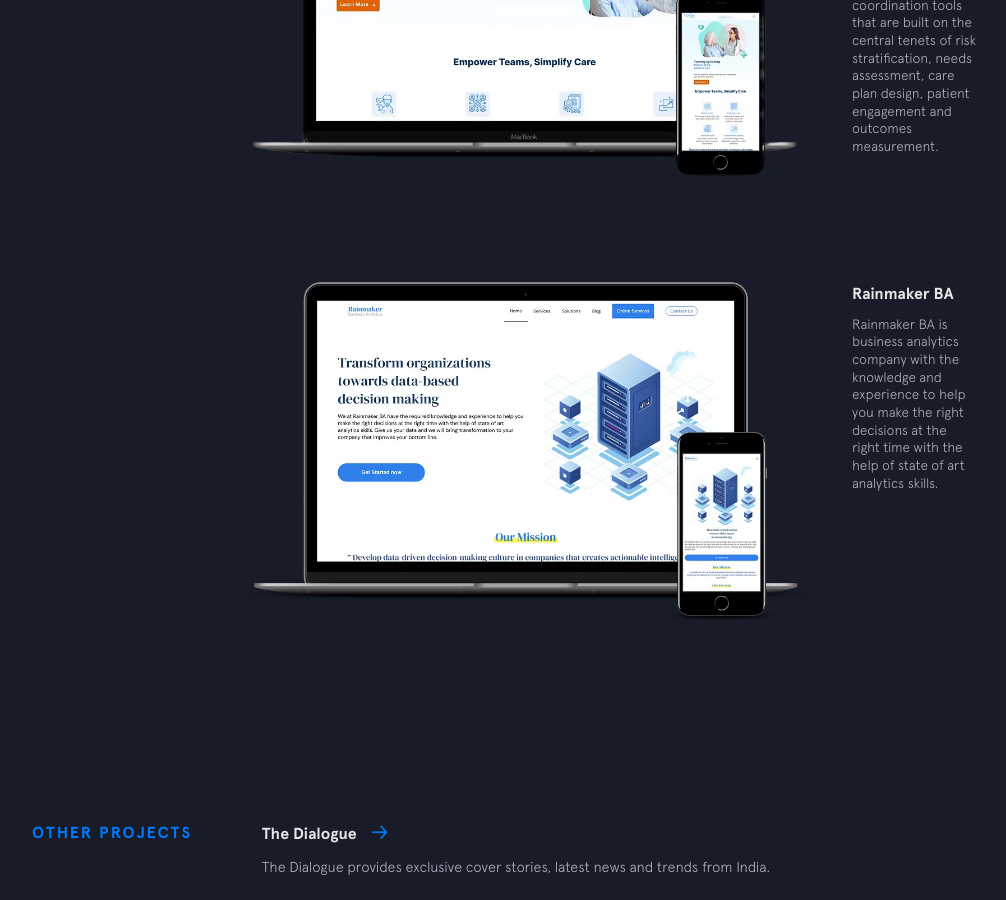
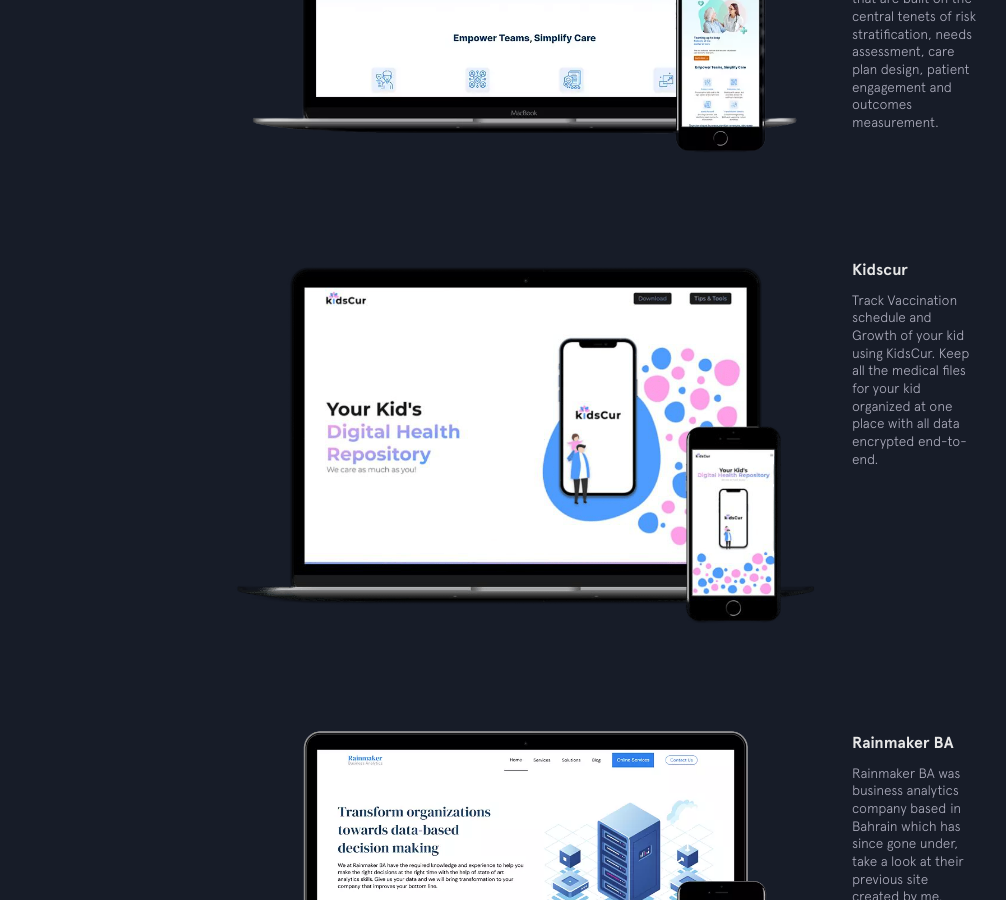
Before and after one commit to adarshsingh87/adarshsingh87.github.io, a Jekyll site: the page built from index.html, in a window 1280 px wide and 900 px high, scrolled down 4130 px. Shown: the whole window, without its empty margins (188-1194 px from the left). Built offline with Jekyll 4.4.1, drawn with Linux system fonts in a browser that asks for light colours; some of the changed text lies outside the part shown.

Commit message:
added kidscur

```diff
--- a/_includes/background.html
+++ b/_includes/background.html
@@ -14,8 +14,7 @@
     </p>
 
     <p>
-      <strong>If I'm not coding in front of a computer screen</strong>, I'm probably gaming,
-      listening to podcasts or learning something new.
+      <strong>If I'm not coding</strong>, I'm probably gaming or learning something new.
     </p>
 
     {% include employment-status.html %}
--- a/_includes/employment-status.html
+++ b/_includes/employment-status.html
@@ -3,5 +3,5 @@
     <div class="status__light__ring"></div>
     <div class="status__light__led"></div>
   </div>
-  <div class="status__message">Currently seeking part-time opportunities!</div>
+  <div class="status__message">Currently seeking full-time opportunities!</div>
 </a>
--- a/_includes/featured-projects.html
+++ b/_includes/featured-projects.html
@@ -93,16 +93,29 @@
 
     <div class="project interventions">
       <figure class="project__pic">
-        <a rel="noreferrer" href="https://rainmakerba.com/" target="_blank">
+        <a rel="noreferrer" href="https://kidscur.com/" target="_blank">
+          <img src="{{site.baseurl}}/img/featured/kidscur/kidscur.webp" alt="Rainmaker website">
+        </a>
+      </figure>
+      <figcaption class="project__caption">
+        <div class="project__name">
+          <a rel="noreferrer" href="https://kidscur.com/" target="_blank">Kidscur</a>
+        </div>
+        <p>Track Vaccination schedule and Growth of your kid using KidsCur. Keep all the medical files for your kid organized at
+        one place with all data encrypted end-to-end.</p>
+      </figcaption>
+    </div>
+    <div class="project interventions">
+      <figure class="project__pic">
+        <a rel="noreferrer" href="https://adarshsingh87.github.io/rainmaker/" target="_blank">
           <img src="{{site.baseurl}}/img/featured/rainmakerba/rainmakerba.webp" alt="Rainmaker website">
         </a>
       </figure>
       <figcaption class="project__caption">
         <div class="project__name">
-          <a rel="noreferrer" href="https://rainmakerba.com/" target="_blank">Rainmaker BA</a>
+          <a rel="noreferrer" href="https://adarshsingh87.github.io/rainmaker/" target="_blank">Rainmaker BA</a>
         </div>
-        <p>Rainmaker BA is business analytics company with the knowledge and experience to help you make the right decisions at the right time with the
-        help of state of art analytics skills.</p>
+        <p>Rainmaker BA was business analytics company based in Bahrain which has since gone under, take a look at their previous site created by me.</p>
       </figcaption>
     </div>
   </div>
```
Also changed, not shown: img/featured/kidscur/kidscur.webp (added).
